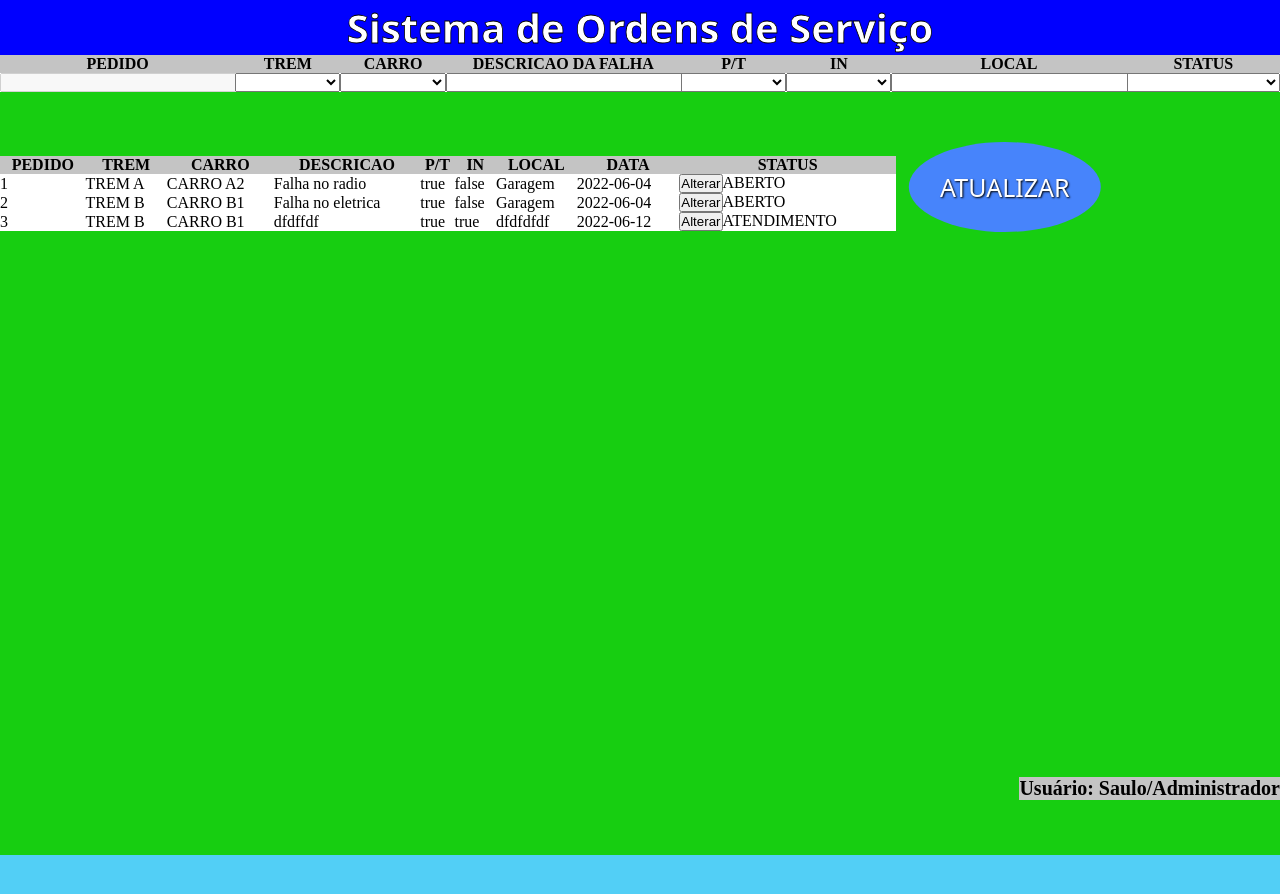
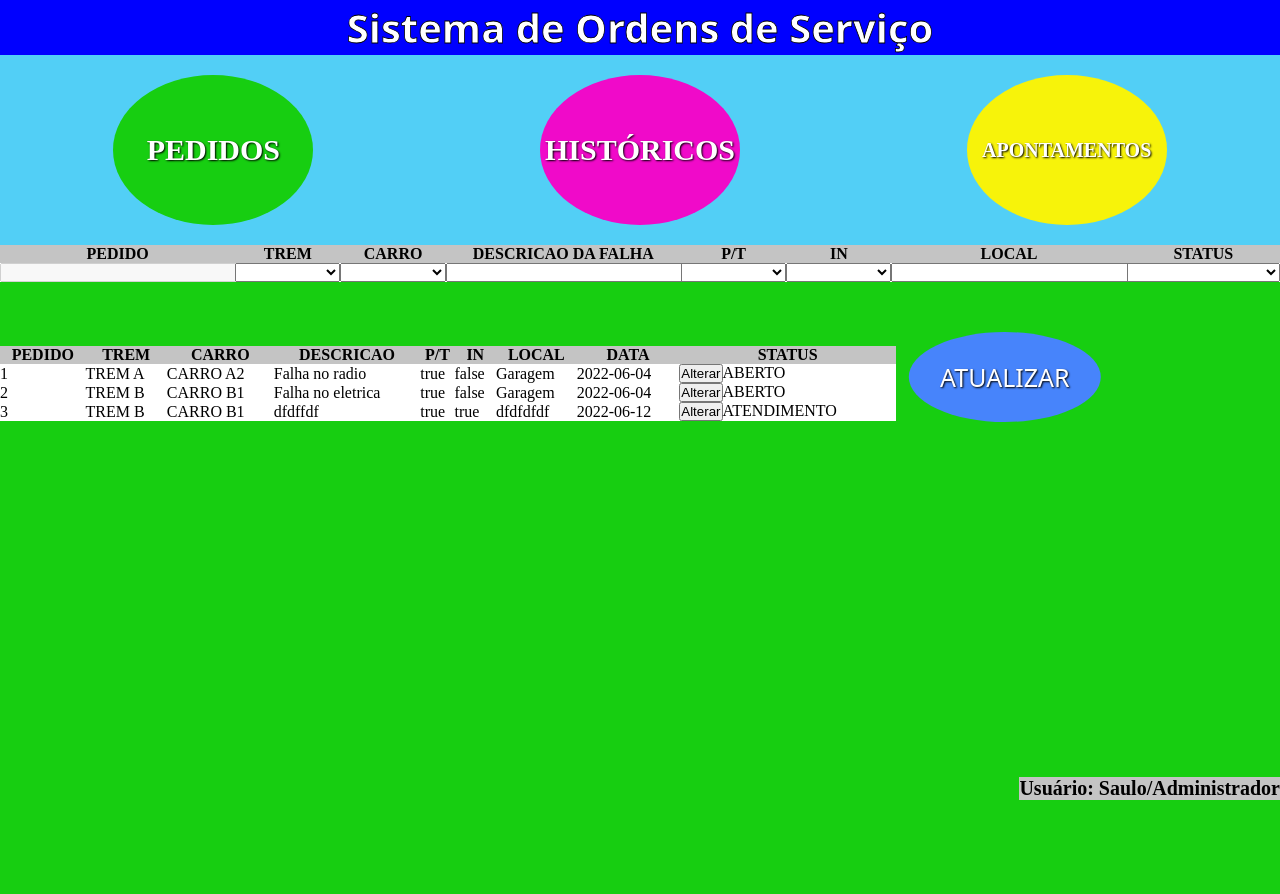
Before and after one commit to r-leafar/pi2-vue, a Vue app: page /pedido in a window 1280 px wide. Shown: the top 894 px of the page. Before the commit the page ends 855 px from the top, so only its background shows below. Built offline with nearby package versions, Linux system fonts and the light colour scheme; data requests are answered from the project's data file.

Commit message:
adicionado componente Menu para funcionar o emit

```diff
--- a/src/components/Pedido.vue
+++ b/src/components/Pedido.vue
@@ -1,4 +1,5 @@
 <template>
+  <Menu @limpar-form-pedido="clearForm" />
   <main>
     <div id="conteudo4">
       <div>
@@ -104,7 +105,7 @@
               <td>{{ p.local }}</td>
               <td>{{ p.data }}</td>
               <td>
-                <button v-on:click="alterarPedido(p.id)">Alterar</button>{{ p.status }}
+                <button v-on:click="carregarPedido(p.id)">Alterar</button>{{ p.status }}
               </td>
             </tr>
           </tbody>
@@ -115,9 +116,11 @@
   </main>
 </template>
 <script>
+import Menu from "../components/Menu.vue";
 const dayjs = require("dayjs");
 export default {
   name: "Pedido",
+  components:{Menu},
   data() {
     return {
       trens: null,
@@ -135,7 +138,7 @@ export default {
     };
   },
   methods: {
-   async alterarPedido(idpedido) {
+   async carregarPedido(idpedido) {
         const req = await fetch(`${process.env.VUE_APP_API_URL}pedidos/`+idpedido, {
           method: "GET",
           headers: { "Content-Type": "application/json" }
@@ -155,6 +158,7 @@ export default {
 
     },
     clearForm() {
+      this.id = null;
       this.trens = null;
       this.carros = null;
       this.status_list = null;
@@ -165,6 +169,9 @@ export default {
       this.in = null;
       this.local = null;
       this.status = null;
+      this.getTrens();
+      this.MontarListaCarros();
+      this.getStatus();
     },
     async createPedido(e) {
       const data = {
@@ -196,17 +203,7 @@ export default {
           body: dataJson,
         });
         const res = await req.json();
-        /*
-        //Renove todas as linhas da tabelaa
-        let tbody = document
-          .getElementById("tabelaC")
-          .getElementsByTagName("tbody")[0]
-          .querySelectorAll("tr");
 
-        Array.prototype.forEach.call(tbody, function (node) {
-          node.parentNode.removeChild(node);
-        });*/
-        /*Fim da funcao*/
         this.getPedidos();
         this.clearForm();
       }
```
